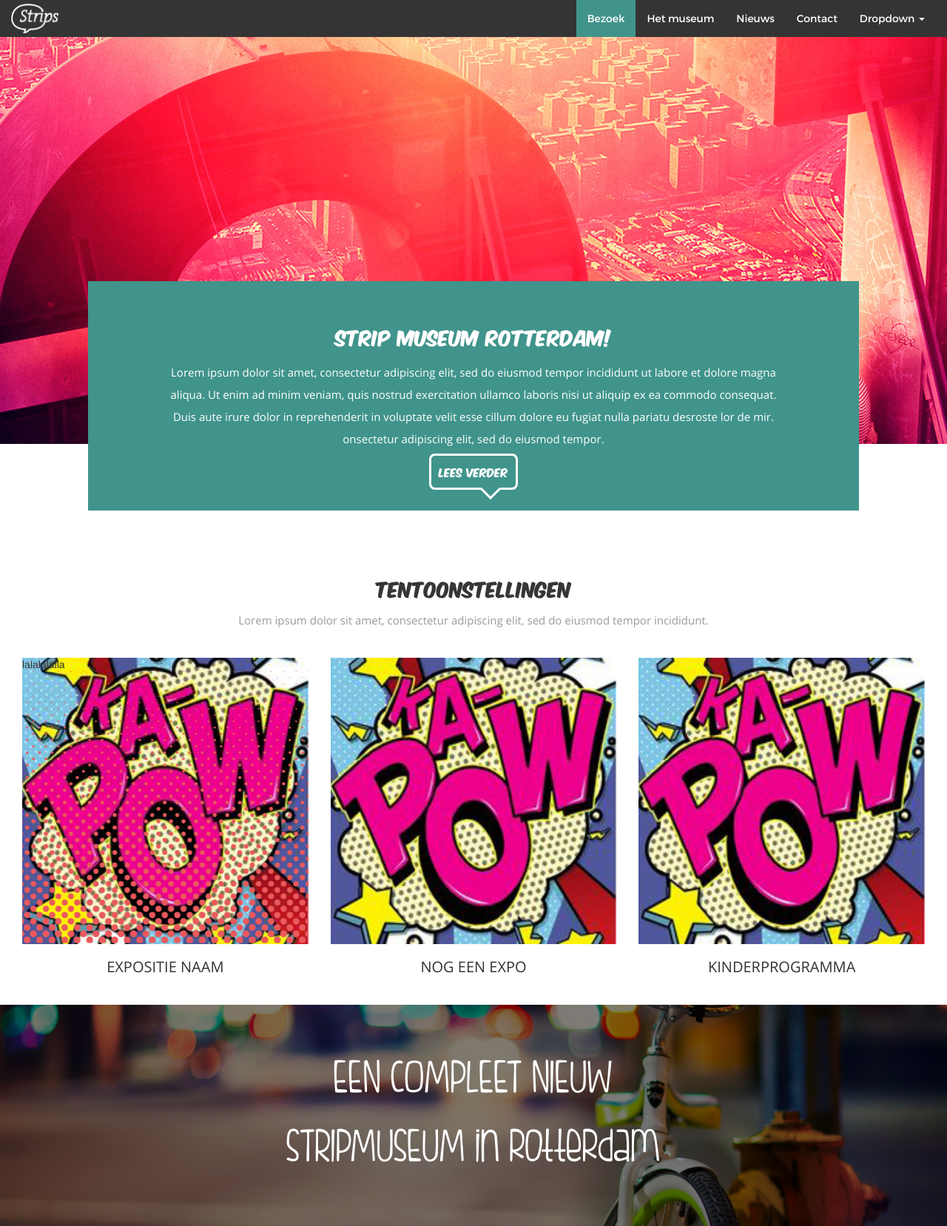
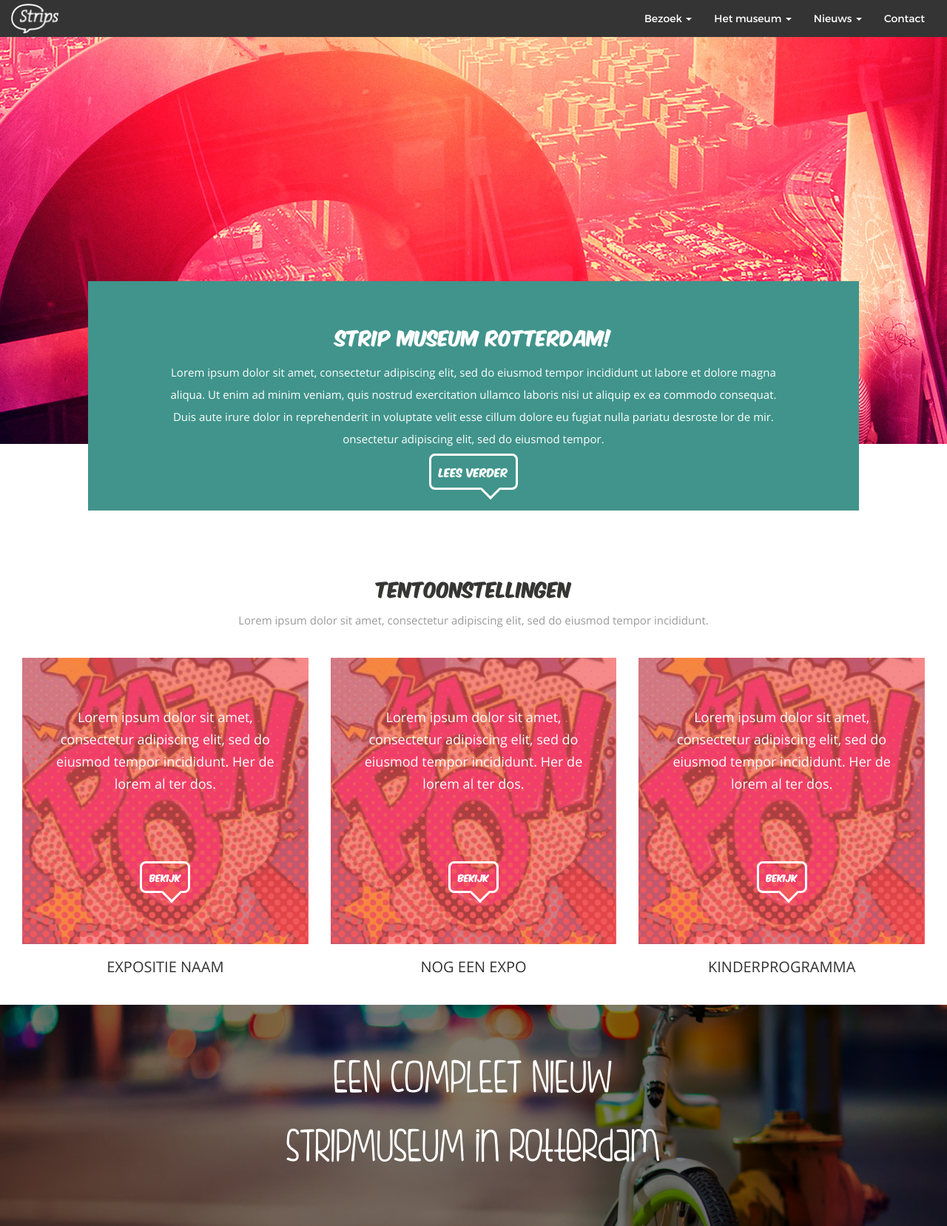
Before and after one commit to djordanpapilaya/Stripmuseum-frontend, a PHP site: page / in a window 1280 px wide. Shown: the top 1657 px of the page at 74% size. Run offline with PHP 8.4, Linux system fonts and the light colour scheme; some libraries are stand-ins or nearby versions; some web fonts are replaced.

Commit message:
menu bar styling

```diff
--- a/htdocs/index.php
+++ b/htdocs/index.php
@@ -76,22 +76,32 @@ $basepath = HttpHelper::getBasePath();
 
 		<div class="collapse navbar-collapse navbar-right" id="bs-example-navbar-collapse-1">
 			<ul class="nav navbar-nav">
-				<li class="active"><a href="#">Bezoek <span class="sr-only">(current)</span></a></li>
-				<li><a href="#">Het museum</a></li>
-				<li><a href="#">Nieuws</a></li>
-				<li><a href="#">Contact</a></li>
 				<li class="dropdown">
-					<a class="dropdown-toggle" data-toggle="dropdown" role="button" aria-haspopup="true" aria-expanded="false">Dropdown <span class="caret"></span></a>
+					<a class="dropdown-toggle" data-toggle="dropdown" role="button" aria-haspopup="true"
+					   aria-expanded="false">Bezoek <span class="caret"></span></a>
 					<ul class="dropdown-menu">
-						<li><a href="#">Action</a></li>
-						<li><a href="#">Another action</a></li>
-						<li><a href="#">Something else here</a></li>
-						<li role="separator" class="divider"></li>
-						<li><a href="#">Separated link</a></li>
-						<li role="separator" class="divider"></li>
-						<li><a href="#">One more separated link</a></li>
+						<li><a href="#">sub-pagina</a></li>
+						<li><a href="#">sub-pagina1</a></li>
 					</ul>
 				</li>
+
+				<li class="dropdown">
+					<a class="dropdown-toggle" data-toggle="dropdown" role="button" aria-haspopup="true"
+					   aria-expanded="false">Het museum <span class="caret"></span></a>
+					<ul class="dropdown-menu">
+						<li><a href="#">sub-pagina</a></li>
+						<li><a href="#">sub-pagina1</a></li>
+					</ul>
+				</li>
+				<li class="dropdown">
+					<a class="dropdown-toggle" data-toggle="dropdown" role="button" aria-haspopup="true"
+					   aria-expanded="false">Nieuws <span class="caret"></span></a>
+					<ul class="dropdown-menu">
+						<li><a href="#">sub-pagina</a></li>
+						<li><a href="#">sub-pagina1</a></li>
+					</ul>
+				</li>
+				<li><a href="#">Contact</a></li>
 			</ul>
 		</div>
 	</div>
@@ -129,7 +139,16 @@ $basepath = HttpHelper::getBasePath();
 		<div class="row container-fluid">
 			<div class="col-sm-6 col-md-4">
 				<div class="thumbnail">
-					<div class="thumbnail-overlay">lalalalalla</div>
+					<div class="thumbnail-overlay">
+						<div class="thumbnail-mask"></div>
+						<div class="thumbnail-content">
+							<p class="copy-01 large-size light large-line-height text-center">Lorem ipsum dolor sit
+								amet, consectetur adipiscing elit, sed do eiusmod
+								tempor incididunt.
+								Her de lorem al ter dos.</p>
+							<a class="quote-button small red single-margin-bottom" role="button">Bekijk</a>
+						</div>
+					</div>
 				</div>
 				<div class="caption text-center">
 					<h3 class="heading-03 text-uppercase">Expositie naam</h3>
@@ -137,6 +156,16 @@ $basepath = HttpHelper::getBasePath();
 			</div>
 			<div class="col-sm-6 col-md-4">
 				<div class="thumbnail">
+					<div class="thumbnail-overlay">
+						<div class="thumbnail-mask"></div>
+						<div class="thumbnail-content">
+							<p class="copy-01 large-size light large-line-height text-center">Lorem ipsum dolor sit
+								amet, consectetur adipiscing elit, sed do eiusmod
+								tempor incididunt.
+								Her de lorem al ter dos.</p>
+							<a class="quote-button small red single-margin-bottom" role="button">Bekijk</a>
+						</div>
+					</div>
 				</div>
 				<div class="caption text-center">
 					<h3 class="heading-03 text-uppercase">Nog een expo</h3>
@@ -144,6 +173,16 @@ $basepath = HttpHelper::getBasePath();
 			</div>
 			<div class="col-sm-6 col-md-4">
 				<div class="thumbnail">
+					<div class="thumbnail-overlay">
+						<div class="thumbnail-mask"></div>
+						<div class="thumbnail-content">
+							<p class="copy-01 large-size light large-line-height text-center">Lorem ipsum dolor sit
+								amet, consectetur adipiscing elit, sed do eiusmod
+								tempor incididunt.
+								Her de lorem al ter dos.</p>
+							<a class="quote-button small red single-margin-bottom" role="button">Bekijk</a>
+						</div>
+					</div>
 				</div>
 				<div class="caption text-center">
 					<h3 class="heading-03 text-uppercase">kinderprogramma</h3>
@@ -258,6 +297,9 @@ $basepath = HttpHelper::getBasePath();
 <script src="inc/script/vendor/jquery/jquery.js"></script>
 <script src="inc/script/vendor/jquery/jqueryui.js"></script>
 <script src="inc/script/vendor/require/require.js"></script>
+<script src="https://maxcdn.bootstrapcdn.com/bootstrap/3.3.6/js/bootstrap.min.js"
+        integrity="sha384-0mSbJDEHialfmuBBQP6A4Qrprq5OVfW37PRR3j5ELqxss1yVqOtnepnHVP9aJ7xS"
+        crossorigin="anonymous"></script>
 <script src="inc/script/app/Bootstrap.js"></script>
 <!-- endbuild -->
 
--- a/htdocs/version/src/inc/style/layout/_header.scss
+++ b/htdocs/version/src/inc/style/layout/_header.scss
@@ -21,6 +21,10 @@
 			background-color: $colorMain !important;
 		}
 	}
+
+	.dropdown-menu {
+		background: $colorTint;
+	}
 }
 
 .navbar-brand {
```
